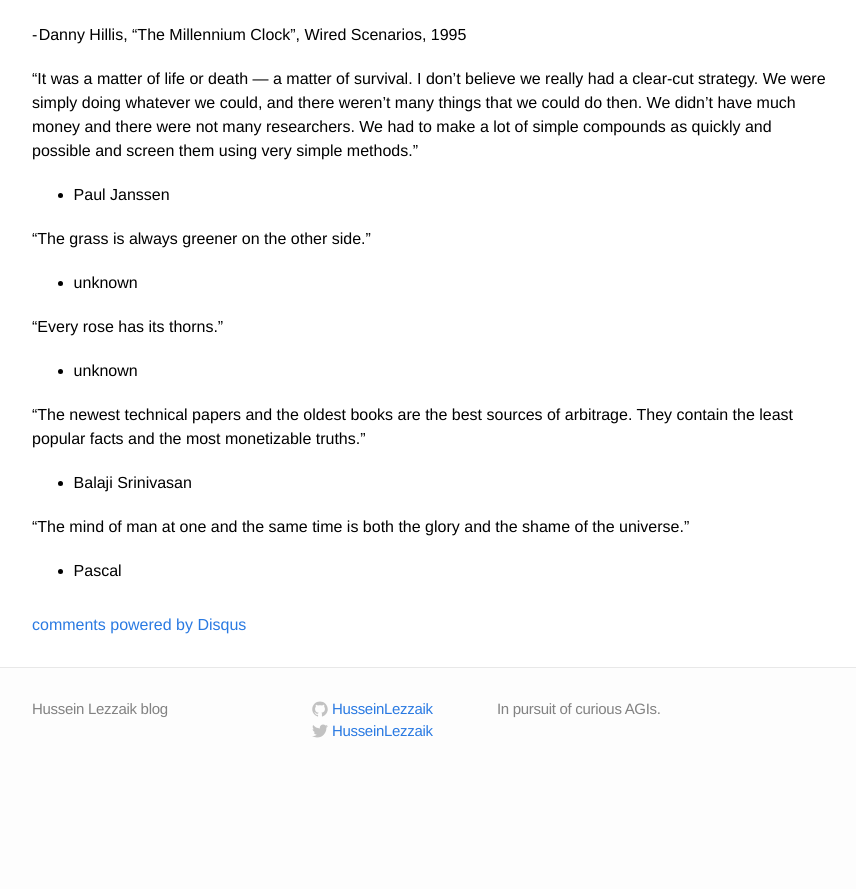
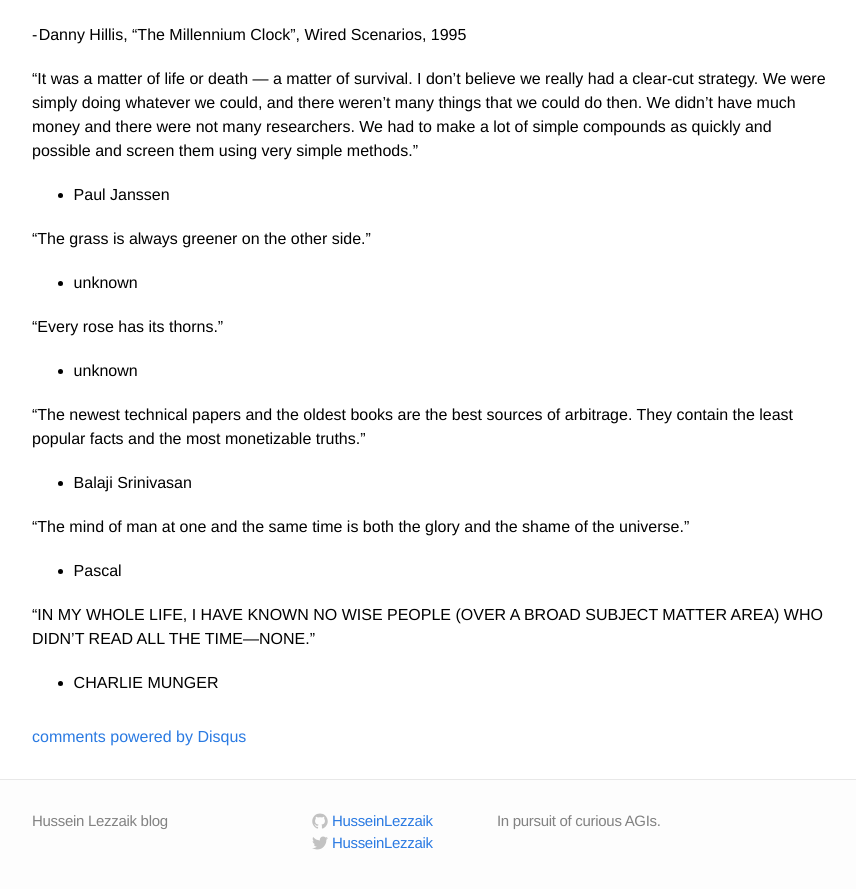
Before and after one commit to HusseinLezzaik/husseinlezzaik.github.io.backup, a Jekyll site: the page built from _posts/2023-07-01-Quotes.md, in a window 1280 px wide and 900 px high, scrolled down 41454 px. Shown: the top 889 px of the window, without its empty margins (208-1064 px from the left). Built offline with Jekyll 4.4.1, drawn with Linux system fonts in a browser that asks for light colours; comment, search, counter and statistics services are not loaded; before the commit the page ends 42242 px from its top, so only the background shows below that.

Commit message:
charlie munger

```diff
--- a/_posts/2023-07-01-Quotes.md
+++ b/_posts/2023-07-01-Quotes.md
@@ -1567,3 +1567,7 @@ People have an enormous capacity to make things happen. A combination of self-do
  “The mind of man at one and the same time is both the glory and the shame of the universe.”
 
  - Pascal
+
+ “IN MY WHOLE LIFE, I HAVE KNOWN NO WISE PEOPLE (OVER A BROAD SUBJECT MATTER AREA) WHO DIDN’T READ ALL THE TIME—NONE.”
+
+- CHARLIE MUNGER
```
